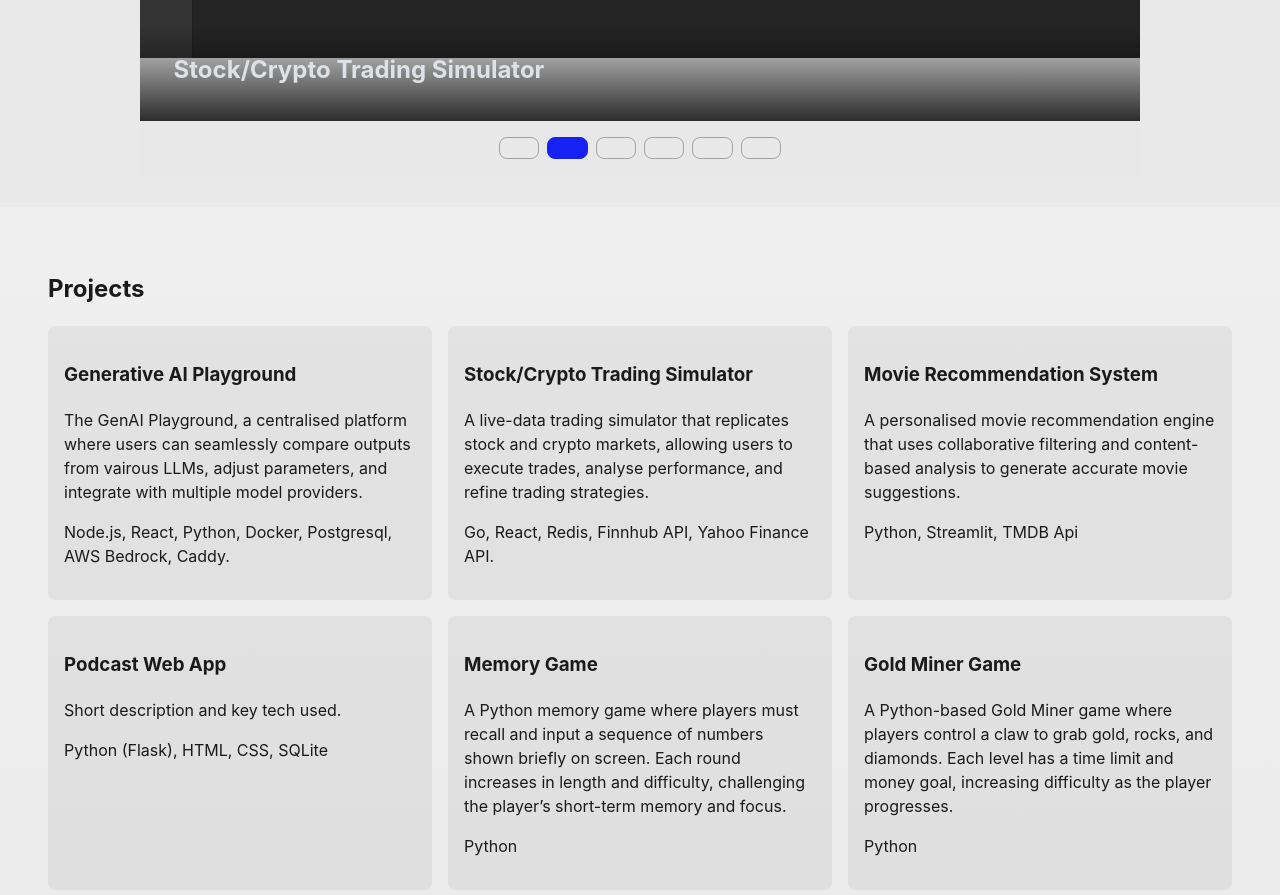
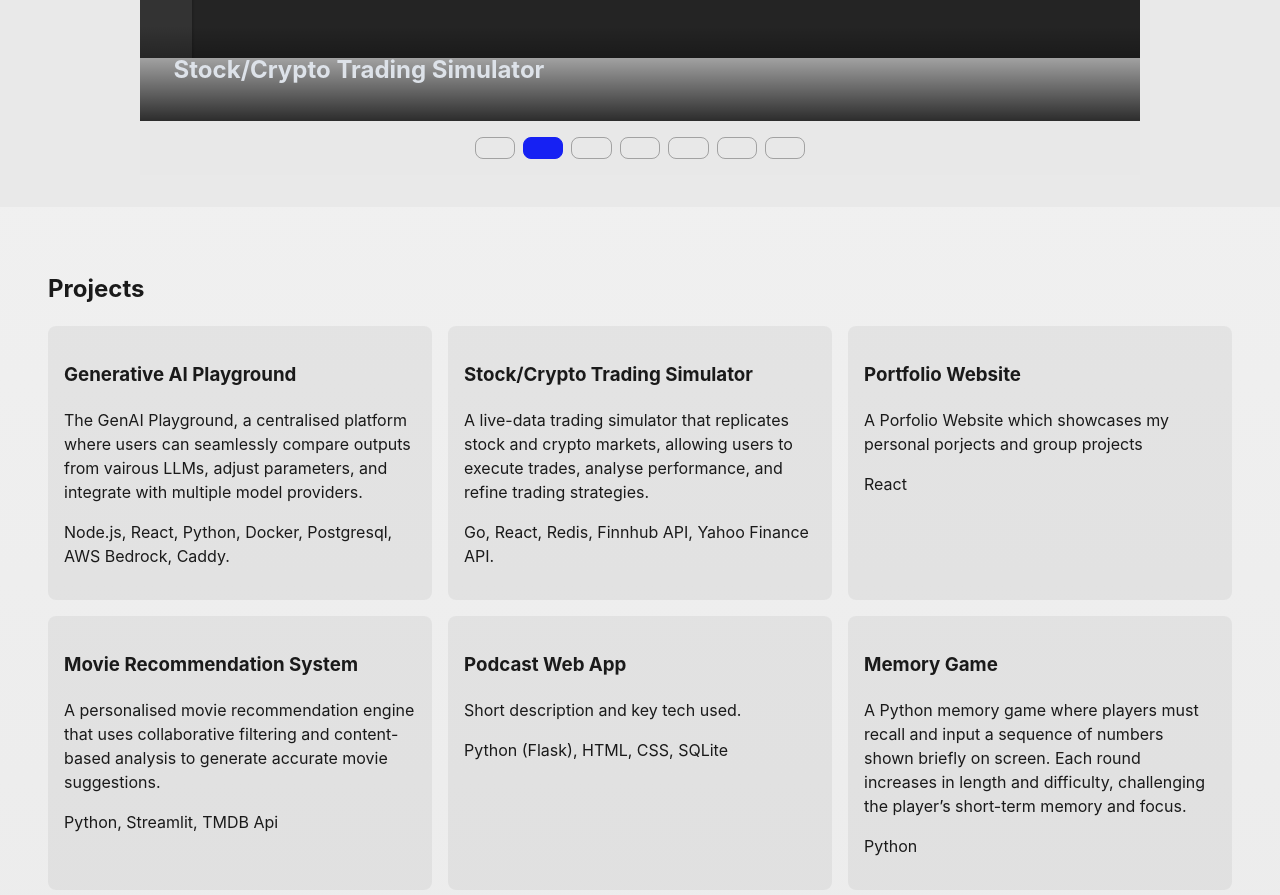
Before and after one commit to Ken1o/Portfolio-Website, a React (Vite) app: page / in a window 1280 px wide. Shown: the part 820-1715 px from the top of the page. Built offline with nearby package versions, Linux system fonts and the light colour scheme.

Commit message:
added portfolio website project to the landing page

```diff
--- a/src/pages/LandingPage.tsx
+++ b/src/pages/LandingPage.tsx
@@ -7,6 +7,7 @@ import Movie from '../assets/Movie.png'
 import Stock from '../assets/Stock.png'
 import Podcast from '../assets/Podcast.png'
 import Memory from '../assets/Memory.png'
+import Portfolio from '../assets/Portfolio.png'
 
 interface LandingProject {
 	  id: number
@@ -23,37 +24,43 @@ const LandingPage: React.FC = () => {
 			id: 1,
 			image: GenAIImage,
 			title: 'Generative AI Playground',
-			description: 'Description of your first project',
+			description: 'Description',
 		},
 		{
 			id: 2,
 			image: Stock,
 			title: 'Stock/Crypto Trading Simulator',
-			description: 'Description of your second project',
+			description: 'Description',
 		},
 		{
 			id: 3,
-			image: Movie,
-			title: 'Movie Recommendation System',
-			description: 'Description of your third project',
+			image: Portfolio,
+			title: 'Portfolio Website',
+			description: 'Description'
 		},
 		{
 			id: 4,
-			image: Podcast,
-			title: 'Podcast Web App',
-			description: 'Description of your third project',
+			image: Movie,
+			title: 'Movie Recommendation System',
+			description: 'Description'
 		},
 		{
 			id: 5,
-			image: Memory,
-			title: 'Memory Game',
-			description: 'Description of your third project',
+			image: Podcast,
+			title: 'Podcast Web App',
+			description: 'Description',
 		},
 		{
 			id: 6,
+			image: Memory,
+			title: 'Memory Game',
+			description: 'Description',
+		},
+		{
+			id: 7,
 			image: GoldMiner,
 			title: 'Gold Miner Game',
-			description: 'Description of your third project',
+			description: 'Description',
 		},
 	]
 
@@ -72,24 +79,30 @@ const LandingPage: React.FC = () => {
 		},
 		{
 			id: 3,
+			title: 'Portfolio Website',
+			description: 'A Porfolio Website which showcases my personal porjects and group projects',
+			techstacks: 'React'
+		},
+		{
+			id: 4,
 			title: 'Movie Recommendation System',
 			description: 'A personalised movie recommendation engine that uses collaborative filtering and content-based analysis to generate accurate movie suggestions.',
 			techstacks: 'Python, Streamlit, TMDB Api',
 		},
 		{
-			id: 4,
+			id: 5,
 			title: 'Podcast Web App',
 			description: 'Short description and key tech used.',
 			techstacks: 'Python (Flask), HTML, CSS, SQLite',
 		},
 		{
-			id: 5,
+			id: 6,
 			title: 'Memory Game',
 			description: 'A Python memory game where players must recall and input a sequence of numbers shown briefly on screen. Each round increases in length and difficulty, challenging the player’s short-term memory and focus.',
 			techstacks: 'Python',
 		},
 		{
-			id: 6,
+			id: 7,
 			title: 'Gold Miner Game',
 			description: 'A Python-based Gold Miner game where players control a claw to grab gold, rocks, and diamonds. Each level has a time limit and money goal, increasing difficulty as the player progresses.',
 			techstacks: 'Python',
```
Also changed, not shown: src/assets/Portfolio.png (added).
